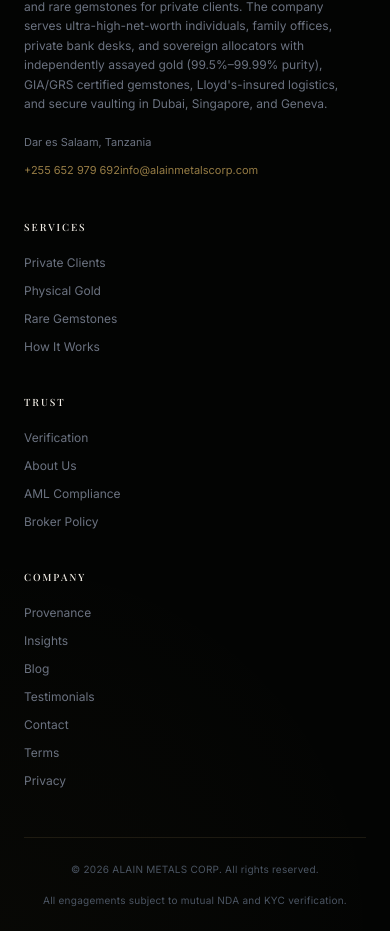
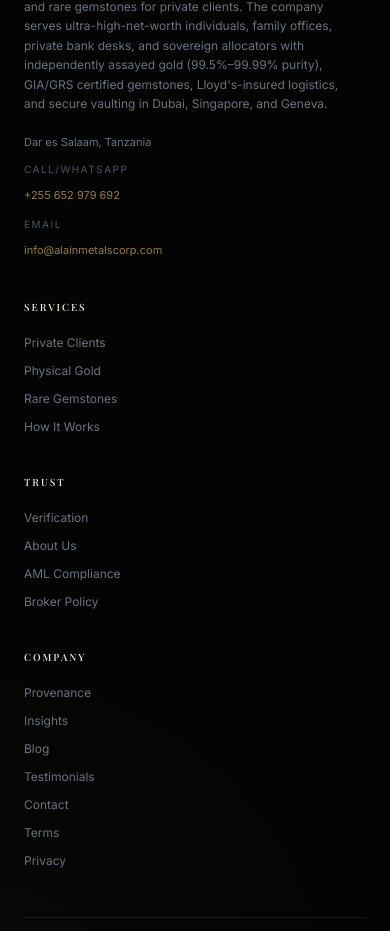
Before and after one commit to alainmetals/alainmetals, a Next.js app: page / in a window 390 px wide. Shown: the part 8474-9405 px from the top of the page. Built offline with nearby package versions, Linux system fonts and the light colour scheme; no server answers.

Commit message:
feat: label footer contact details as Call/WhatsApp and Email
The address, phone and email ran together as an undifferentiated list,
so visitors could not tell that the number also serves as the WhatsApp
line. Add uppercase labels above the phone and email entries.

```diff
--- a/src/components/Footer.tsx
+++ b/src/components/Footer.tsx
@@ -19,14 +19,30 @@
             <p className="text-gray-400 text-xs leading-relaxed max-w-xs mb-5">
               {company.description}
             </p>
-            <div className="space-y-1.5">
+            <div className="space-y-3">
               <p className="text-gray-400 text-[11px]">{company.address}</p>
-              <a href={`tel:${company.phone.replace(/\s/g, "")}`} className="text-gold/70 text-[11px] hover:text-gold transition-colors">
-                {company.phoneDisplay}
-              </a>
-              <a href={`mailto:${company.email}`} className="text-gold/70 text-[11px] hover:text-gold transition-colors break-all">
-                {company.email}
-              </a>
+              <div>
+                <p className="text-gray-500 text-[10px] tracking-[0.15em] uppercase mb-1">
+                  Call/WhatsApp
+                </p>
+                <a
+                  href={`tel:${company.phone.replace(/\s/g, "")}`}
+                  className="text-gold/70 text-[11px] hover:text-gold transition-colors"
+                >
+                  {company.phoneDisplay}
+                </a>
+              </div>
+              <div>
+                <p className="text-gray-500 text-[10px] tracking-[0.15em] uppercase mb-1">
+                  Email
+                </p>
+                <a
+                  href={`mailto:${company.email}`}
+                  className="text-gold/70 text-[11px] hover:text-gold transition-colors break-all"
+                >
+                  {company.email}
+                </a>
+              </div>
             </div>
           </div>
 
```
